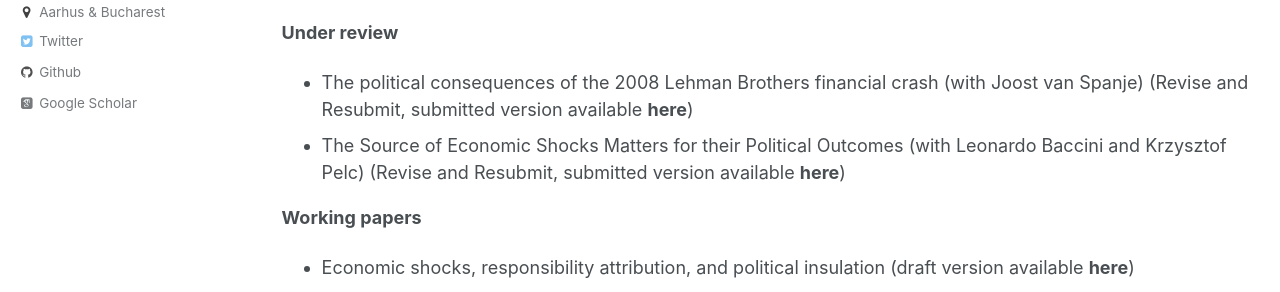
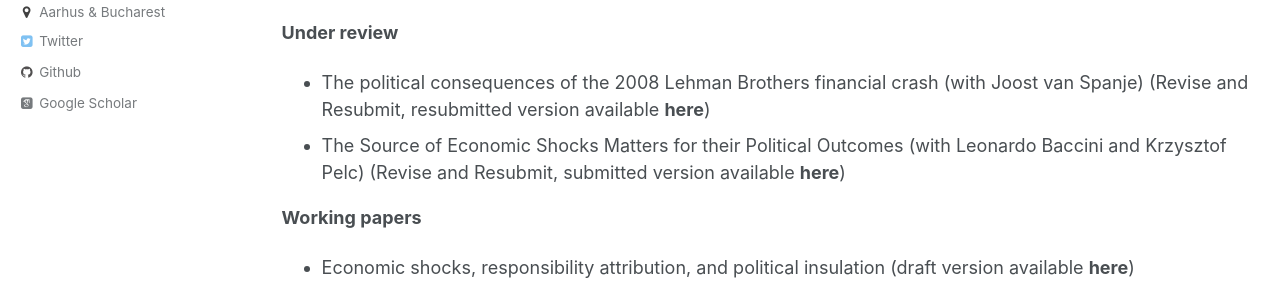
Before and after one commit to costinciobanu/costinciobanu.github.io, a Jekyll site: the page built from _pages/research.md, in a window 1280 px wide and 1143 px high. Shown: the part 484-776 px from the top of the window. Built offline with Jekyll 4.4.1, drawn with Linux system fonts in a browser that asks for light colours; some web fonts are replaced.

Commit message:
Update research.md

```diff
--- a/_pages/research.md
+++ b/_pages/research.md
@@ -14,7 +14,7 @@ author_profile: true
 
 <b>Under review</b>
 
-* The political consequences of the 2008 Lehman Brothers financial crash (with Joost van Spanje) (Revise and Resubmit, submitted version available [<b>here</b>](https://www.dropbox.com/s/2sxxkjdd9ki3val/Ciobanu%20and%20van%20Spanje%20-%20Lehman.pdf?dl=0))
+* The political consequences of the 2008 Lehman Brothers financial crash (with Joost van Spanje) (Revise and Resubmit, resubmitted version available [<b>here</b>](https://www.dropbox.com/s/2sxxkjdd9ki3val/Ciobanu%20and%20van%20Spanje%20-%20Lehman.pdf?dl=0))
 * The Source of Economic Shocks Matters for their Political Outcomes (with Leonardo Baccini and Krzysztof Pelc) (Revise and Resubmit, submitted version available [<b>here</b>](https://www.dropbox.com/scl/fi/bhu97vci45ila7xcfzwg9/BCP_April2025.pdf?rlkey=gwts35npzp8a4ubu5fucphdvk&st=qde1fleg&dl=0))
 
 <b>Working papers</b>
```
